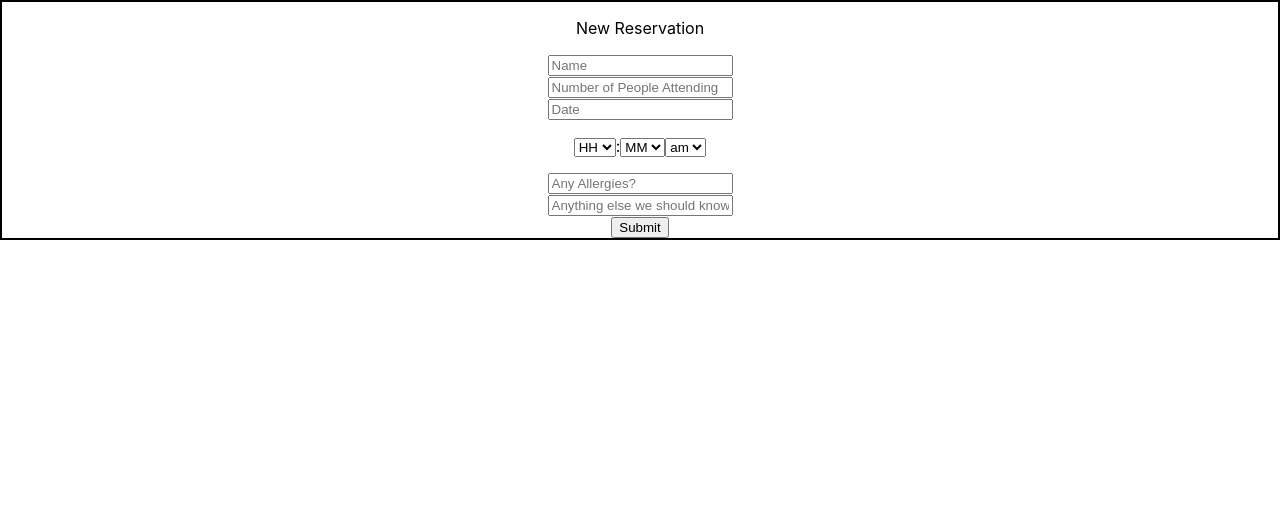
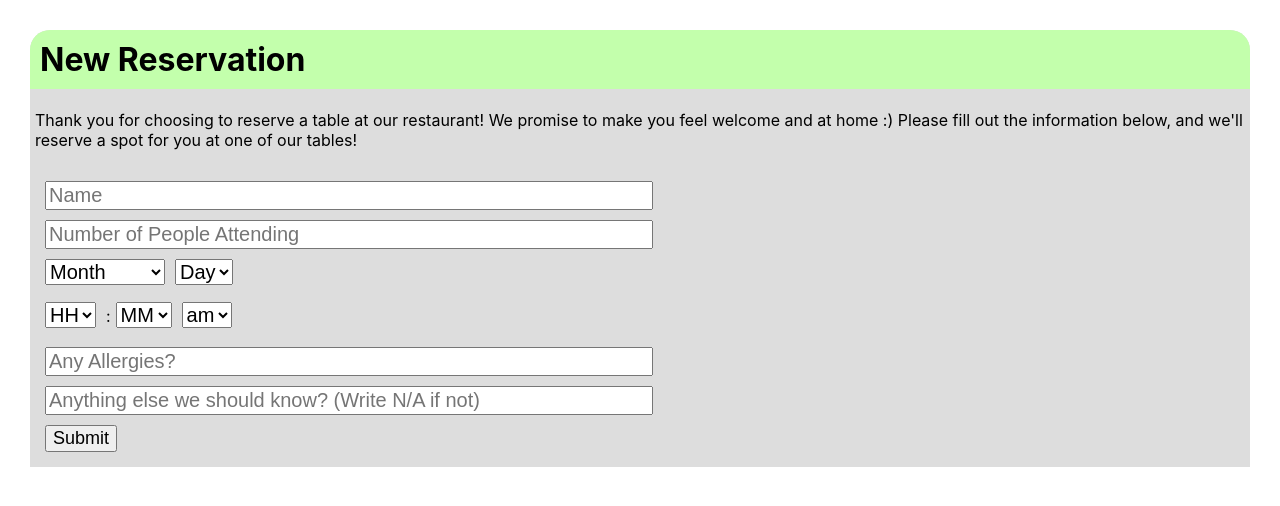
Before and after one commit to cocoabunnie/restaurant-database, a React (Create React App) app: page / in a window 1280 px wide. Shown: the top 506 px of the page. Built offline with nearby package versions, Linux system fonts and the light colour scheme.

Commit message:
Finished with the form, the CSS isn't final, we can come up with color schemes/a design towards the end

```diff
--- a/src/App.css
+++ b/src/App.css
@@ -1,7 +1,3 @@
-.App {
-  text-align: center;
-}
-
 .App-logo {
   height: 40vmin;
   pointer-events: none;
@@ -58,10 +54,48 @@
 
 /*FORM*/
 .reservationForm{
-  border: 2px black solid;
+  margin: 30px;
+  background-color: rgb(221, 221, 221);
+  border-top-left-radius: 20px;
+  border-top-right-radius: 20px;
+}
 
+.reservationForm form{
+  padding: 10px;
+}
+
+.reservationForm p{
+  margin-left: 5px;
+}
+
+.reservationTitle{
+  background-color: rgb(195, 255, 172);
+  margin-top: 0px;
+  border-top-left-radius: 20px;
+  border-top-right-radius: 20px;
+  padding: 10px;
+}
+
+.reservationForm input{
+  font-size: 20px;
+  margin:5px;
+  width: 600px;
+}
+
+.reservationForm select{
+  font-size: 20px;
+  margin: 5px;
+}
+
+.reservationForm button{
+  margin: 5px;
+  font-size: 18px;
 }
 
 .timeTool{
   display:inline-block;
 }
+
+.dateTool{
+  display: inline-block;
+}
--- a/src/Components/ReservationForm.js
+++ b/src/Components/ReservationForm.js
@@ -10,10 +10,6 @@ class ReservationForm extends Component{
         time:'',
         allergies:'',
         notes:''
-    }
-
-    componentDidUpdate(){
-
     }
 
     //Uses name in the form to update name state
@@ -35,9 +31,13 @@ class ReservationForm extends Component{
     //Uses date in form to update date state
     updateDate = (event) =>{
         event.preventDefault();
+        let month = document.getElementById("monthInput").value;
+        let day = document.getElementById("dayInput").value;
+        let dateInput = month + ", " + day;
+
         this.setState({
-            date: event.target.value
-        });
+            date: dateInput
+        })
     }
 
     //Uses time in form to update time state
@@ -69,8 +69,26 @@ class ReservationForm extends Component{
         });
     }
 
+    //Send info to database function
+    addReservation = async(newReservation) => {
+        axios.post('http://localhost:4000/reservations', newReservation)
+        .then((response) => console.log(response.data))
+        .catch((error) => console.log(error))
+
+        //Reset values to prepare for another input
+        {this.setState({
+             name: '',
+             numberOfPeople:'',
+             date:'',
+             time:'',
+             allergies:'',
+             notes:''
+        })}
+     }
+
     //Called when the user submits the form (with button)
-    onSubmit = () =>{
+    onSubmit = (event) =>{
+        event.preventDefault();
         //Creates new reservation with the information given to be sent to database
         const newReservation = {
             name: this.state.name,
@@ -81,55 +99,56 @@ class ReservationForm extends Component{
             notes: this.state.notes
         }
 
-       //this.addReservation(newReservation);
+       this.addReservation(newReservation);
+       console.log(newReservation)
     }
 
-    testSubmit = (event) =>{
-        event.preventDefault();
-
-        const newReservation = {
-            name: this.state.name,
-            numberOfPeople: this.state.numberOfPeople,
-            date: this.state.date,
-            time: this.state.time,
-            allergies: this.state.allergies,
-            notes: this.state.notes
-        }
-
-        console.log(newReservation);
-    }
-
-    //Send info to database
-    addReservation = async(newReservation) => {
-       axios.post('http://localhost:3000/APIHERE', newReservation)
-       .then((response) => console.log(response.data))
-       .catch((error) => console.log(error))
-
-       //Reset values
-       {this.setState({
-            name: '',
-            numberOfPeople:'',
-            date:'',
-            time:'',
-            allergies:'',
-            notes:''
-       })}
-    }
 
     render(){
         return (
             <div className="reservationForm">
-                <form onSubmit = {this.testSubmit}>
-                    <p>New Reservation</p>
+                <h1 className="reservationTitle">New Reservation</h1>
+                <p>
+                    Thank you for choosing to reserve a table at our restaurant! We promise to make you feel welcome and at home :)
+                    Please fill out the information below, and we'll reserve a spot for you at one of our tables!
+                </p>
 
+                <form onSubmit = {this.onSubmit}>
                     <input type="text" onChange = {this.updateName} placeholder = "Name" required/>
                     <br/>
 
                     <input type="text" onChange = {this.updateNumPeople} placeholder = "Number of People Attending" required/>
                     <br/>
 
-                    <input type="text" onChange = {this.updateDate} placeholder = "Date" required/>
-                    <br/>
+                    <div className="dateSelector">
+                        <div className="dateTool">
+                            <select onChange={this.updateDate} id="monthInput" required>
+                                <option value="">Month</option>
+                                <option value="January">January</option>
+                                <option value="February">February</option>
+                                <option value="March">March</option>
+                                <option value="April">April</option>
+                                <option value="May">May</option>
+                                <option value="June">June</option>
+                                <option value="July">July</option>
+                                <option value="August">August</option>
+                                <option value="September">September</option>
+                                <option value="October">October</option>
+                                <option value="November">November</option>
+                                <option value="December">December</option>
+                            </select>
+                        </div>
+                        <div className="dateTool">
+                            <select onChange={this.updateDate} id="dayInput" required>
+                                <option value="">Day</option>
+                                <option value="05">05</option>
+                                <option value="10">10</option>
+                                <option value="15">15</option>
+                                <option value="20">20</option>
+                                <option value="25">25</option>
+                            </select>
+                        </div>
+                    </div>
 
                     <div className="timeSelecter">
                         <div className="timeTool">
```
